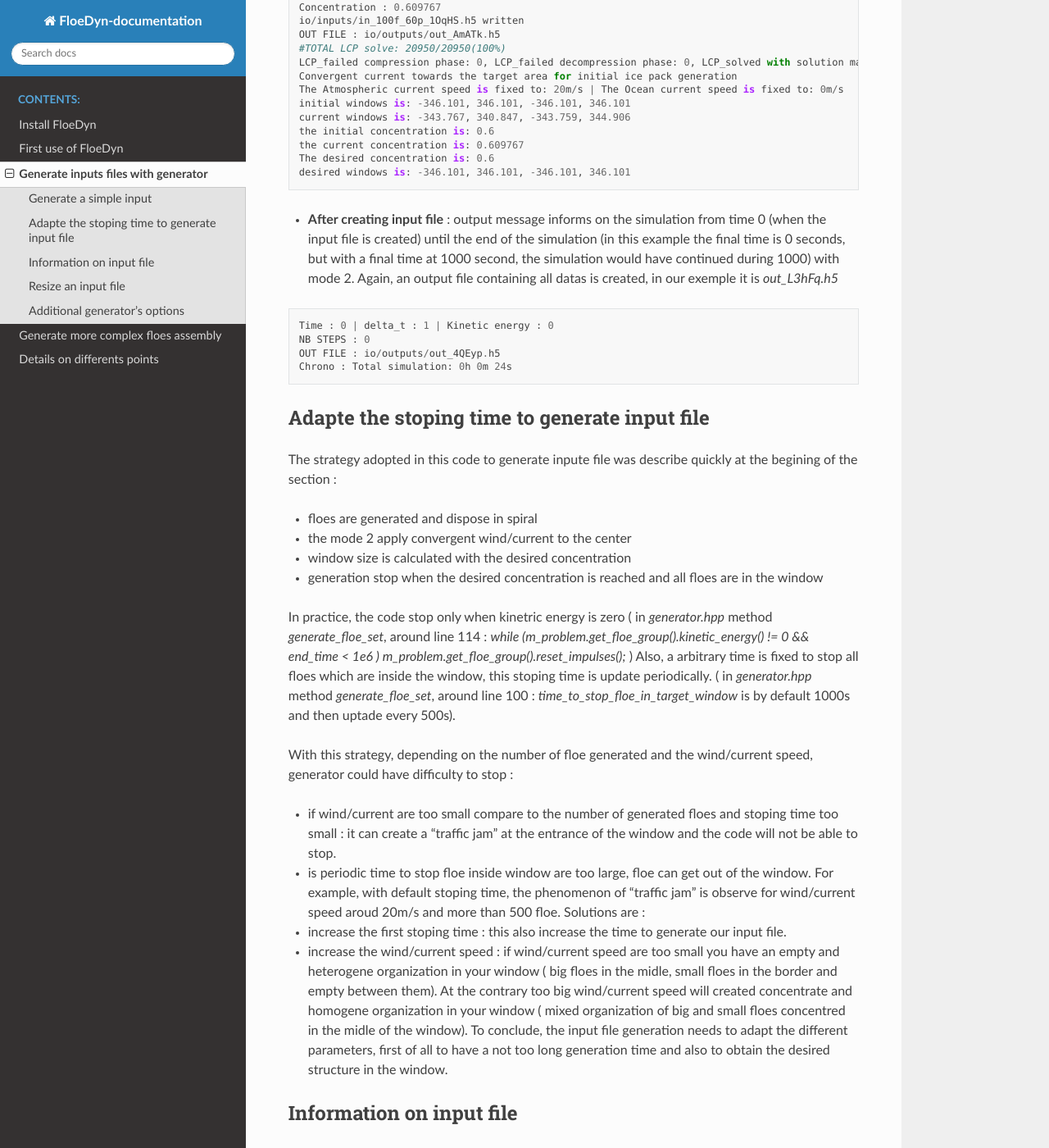
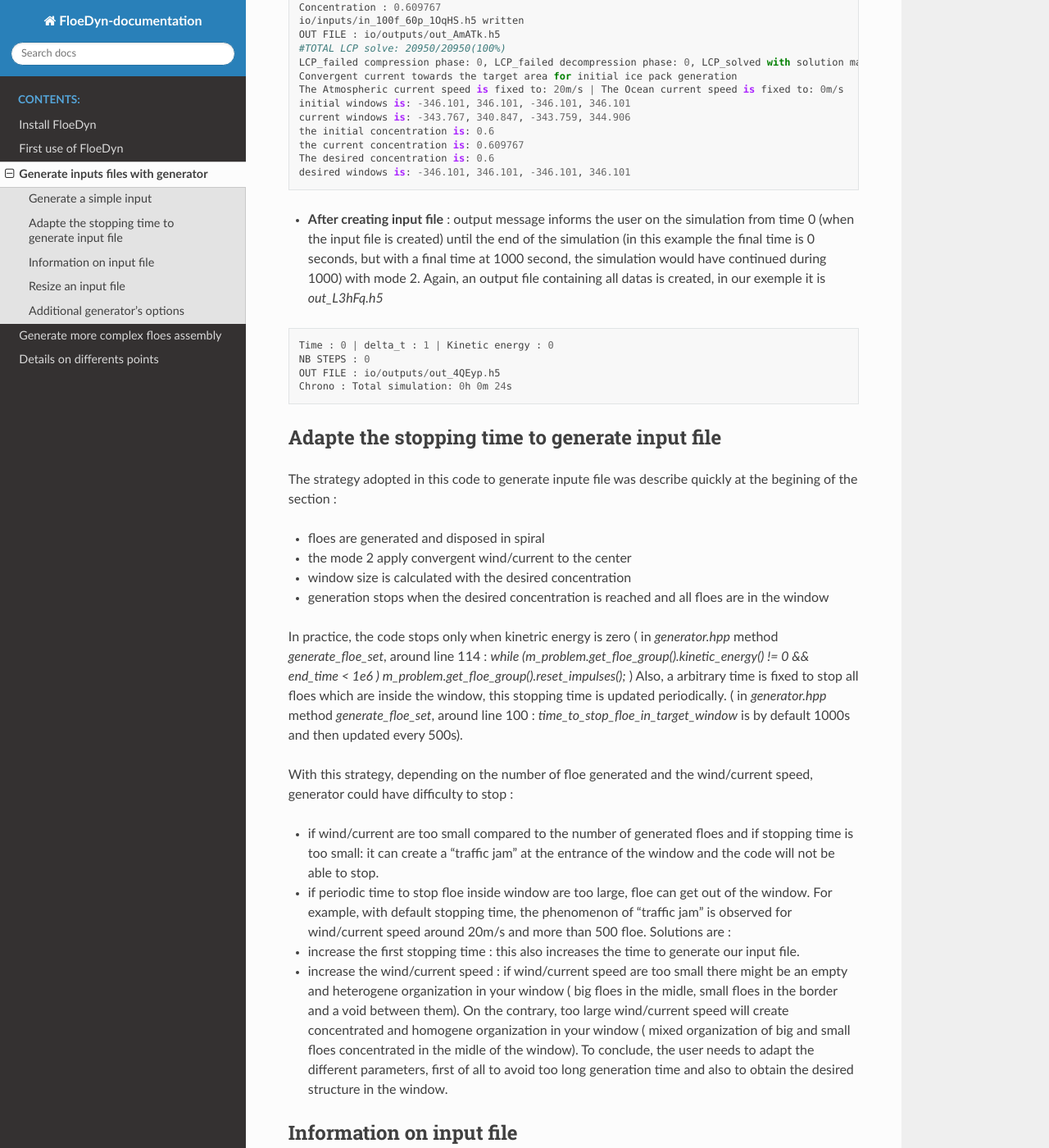
Before and after one commit to FloeDynHub/FloeDyn-documentation, a Sphinx documentation site: the page built from source/Generate_Input.md, in a window 1280 px wide and 1400 px high, scrolled down 1417 px. Shown: the whole window at 82% size. Built offline with Sphinx 7.4.7 and the Read the Docs theme 2.0.0, drawn with Linux system fonts in a browser that asks for light colours; some of the changed text lies outside the part shown.

Commit message:
correcting typos

````diff
--- a/source/Generate_Input.md
+++ b/source/Generate_Input.md
@@ -4,7 +4,7 @@
 
 ## Generate a simple input
 
-For example, to create an input with 1000 floes, with 60\% of ice concentration you can use command
+For example, to create an input with 1000 floes, with 60\% of ice concentration you can use the command
 ```
 build/FLOE -i generator -n 100 -c 0.6 --fmodes 2 0 --fspeeds 20 0 -t 0 --bustle 1
 ```
@@ -26,8 +26,8 @@
 Convergent current towards the target area for initial ice pack generation
 The Atmospheric current speed is fixed to: 20m/s   |   The Ocean current speed is fixed to: 0m/s
 ```
-Warning : here by defaul max diameter is fixed to 250 m but it generate floe with max diameter 645 ???
-* **At the end** : the generator creates an input file in the io/inputs folder, the name of the input contains the number of floe and the concentration plus 5 random characters. In the following example the input created is *in_200f_60p_4qHl5.h5*. It also creates an output file that contains all floes and simulation information during the convergence phase. In our exemple it is *out_i0bdG.h5*, as with all output files it is possible to create video or extract data. It also informs of the total time needed to reach the target area, the real concentration reached and the percentage of solved LCP.
+Warning : here by default the maximum diameter is fixed to 250 m but it can generate floe with max diameter 645 ???
+* **At the end** : the generator creates an input file in the io/inputs folder, the name of the input contains the number of floe, the concentration and a 5 random character suffix. In the following example the input created is *in_200f_60p_4qHl5.h5*. It also creates an output file that contains all floes and simulation information during the convergence phase. In our exemple it is *out_i0bdG.h5*, as with all output files it is possible to create video or extract data. It also informs of the total time needed to reach the target area, the real concentration reached and the percentage of solved LCP.
 ```
 ----
 Time : 4020.86 | delta_t : 3.5824 | Kinetic energy : 614.617
@@ -47,7 +47,7 @@
 The desired concentration is: 0.6
 desired windows is: -346.101, 346.101, -346.101, 346.101
 ```
-* **After creating input file** : output message informs on the simulation from time 0 (when the input file is created) until the end of the simulation (in this example the final time is 0 seconds, but with a final time at 1000 second, the simulation would have continued during 1000) with mode 2. Again, an output file containing all datas is created, in our exemple it is *out_L3hFq.h5*
+* **After creating input file** : output message informs the user on the simulation from time 0 (when the input file is created) until the end of the simulation (in this example the final time is 0 seconds, but with a final time at 1000 second, the simulation would have continued during 1000) with mode 2. Again, an output file containing all datas is created, in our exemple it is *out_L3hFq.h5*
 ```
 Time : 0 | delta_t : 1 | Kinetic energy : 0
 NB STEPS : 0
@@ -55,23 +55,23 @@
 Chrono : Total simulation: 0h 0m 24s
 ```
 
-## Adapte the stoping time to generate input file
+## Adapte the stopping time to generate input file
 The strategy adopted in this code to generate inpute file was describe quickly at the begining of the section :
-* floes are generated and dispose in spiral
+* floes are generated and disposed in spiral
 * the mode 2 apply convergent wind/current to the center
 * window size is calculated with the desired concentration
-* generation stop when the desired concentration is reached and all floes are in the window
+* generation stops when the desired concentration is reached and all floes are in the window
 
-In practice, the code stop only when kinetric energy is zero ( in *generator.hpp* method *generate_floe_set*, around line 114 : *while (m_problem.get_floe_group().kinetic_energy() != 0 && end_time < 1e6 )  m_problem.get_floe_group().reset_impulses();* )
-Also, a arbitrary time is fixed to stop all floes which are inside the window, this stoping time is update periodically. ( in *generator.hpp* method *generate_floe_set*, around line 100 : *time_to_stop_floe_in_target_window* is by default 1000s and then uptade every 500s).
+In practice, the code stops only when kinetric energy is zero ( in *generator.hpp* method *generate_floe_set*, around line 114 : *while (m_problem.get_floe_group().kinetic_energy() != 0 && end_time < 1e6 )  m_problem.get_floe_group().reset_impulses();* )
+Also, a arbitrary time is fixed to stop all floes which are inside the window, this stopping time is updated periodically. ( in *generator.hpp* method *generate_floe_set*, around line 100 : *time_to_stop_floe_in_target_window* is by default 1000s and then updated every 500s).
 
 With this strategy, depending on the number of floe generated and the wind/current speed, generator could have difficulty to stop :
-* if wind/current are too small compare to the number of generated floes and stoping time too small : it can create a "traffic jam" at the entrance of the window and the code will not be able to stop.
-* is periodic time to stop floe inside window are too large, floe can get out of the window.
-For example, with default stoping time, the phenomenon of "traffic jam" is observe for wind/current speed aroud 20m/s and more than 500 floe. Solutions are :
-* increase the first stoping time : this also increase the time to generate our input file.
-* increase the wind/current speed : if wind/current speed are too small you have an empty and heterogene organization in your window ( big floes in the midle, small floes in the border and empty between them). At the contrary too big wind/current speed will created concentrate and homogene organization in your window ( mixed organization of big and small floes concentred in the midle of the window).
-To conclude, the input file generation needs to adapt the different parameters, first of all to have a not too long generation time and also to obtain the desired structure in the window.
+* if wind/current are too small compared to the number of generated floes and if stopping time is too small: it can create a "traffic jam" at the entrance of the window and the code will not be able to stop.
+* if periodic time to stop floe inside window are too large, floe can get out of the window.
+For example, with default stopping time, the phenomenon of "traffic jam" is observed for wind/current speed around 20m/s and more than 500 floe. Solutions are :
+* increase the first stopping time : this also increases the time to generate our input file.
+* increase the wind/current speed : if wind/current speed are too small there might be an empty and heterogene organization in your window ( big floes in the midle, small floes in the border and a void between them). On the contrary, too large wind/current speed will create concentrated and homogene organization in your window ( mixed organization of big and small floes concentrated in the midle of the window).
+To conclude, the user needs to adapt the different parameters, first of all to avoid too long generation time and also to obtain the desired structure in the window.
 
 ## Information on input file
 
@@ -91,11 +91,11 @@
 Floe diameter : max = 613.929, min = 27.0417
 MPI max grid dim : 1x1 -> average 100 floes per core
 ```
-**Note** : MPI max grid dim is an advice on how many core can by used for the MPI version. These advice is based on floe size : a floe should not be "broken" by MPI grid. In these exemple, wa have by default one big floe, then maximal number of grid for MPI version is 1 (non parralele). To avoid this, you can change the number of floe per size (see paragraph below).
+**Note** : MPI max grid dim is an advice on how many core can by used for the MPI version. These advice is based on floe size : a floe should not be "broken" by MPI grid. In these exemple, wa have by default one big floe, then maximal number of grid for MPI version is 1 (non parralel). To avoid this, you can change the number of floe per size (see paragraph below).
 
 ## Resize an input file
 
-The executable **FLOE_RESIZE_INPUT** allows you to rescale an initial floe configuration. By changing the window’s dimension, ice concentration does not change but the ice floes are resized to fit with the new target zone.
+The executable **FLOE_RESIZE_INPUT** allows the user to rescale an initial floe configuration. By changing the window’s dimension, ice concentration does not change but the ice floes are resized to fit with the new target zone.
 ```
 python3 ./waf --target FLOE_RESIZE_INPUT -v
 build/FLOE_RESIZE_INPUT io/inputs/in_100f_60p_1OqHS.h5 1200
@@ -120,8 +120,8 @@
 
 Other options useful to precisely create input file (to be completed):
 * option for the distribution law :
-	+  `--nbfpersize` sets the number of floe for each considered size. By default it is 1 (one big floe then one floe foe each size). For exemple with `--nbfpersize 4` will create 4 big floes which will be smaller than the big floe with default value.
+	+  `--nbfpersize` sets the number of floe for each considered size. By default it is set to 1 (one big floe then one floe foe each size). For exemple with `--nbfpersize 4` will create 4 big floes which will be smaller than the big floe with default value.
     +  `-a`  fractal dimension for the distribution power law.
 * modify the collision restitution using `e <arg>`.
-* modify  ice/ice static friction using `-mu <arg>`.
+* modify ice/ice static friction using `-mu <arg>`.
 * modify physical properties of floes : modify the random variation of the ice floe thickness `-sigma <random variation of ice floe thickness>`, and the maximum size of floes `-m <floe_max_size>`
````
Also changed, not shown: source/Complex_Generator.md (+4 -4 lines), source/First_Use.md (+25 -25 lines).
